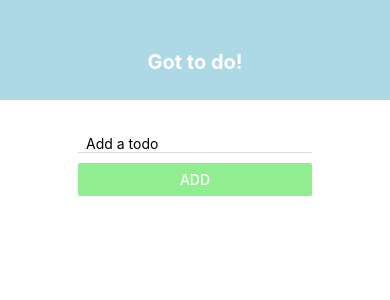
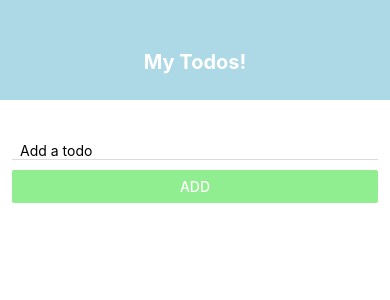
Before and after one commit to Raul184/React_Native_ToDo_List_App, a React Native app: screen / in a window 390 px wide. Shown: the top 300 px of the page. Built offline with nearby package versions, Linux system fonts and the light colour scheme.

Commit message:
small ui changes applied

```diff
--- a/App.js
+++ b/App.js
@@ -61,12 +61,13 @@ const styles = StyleSheet.create({
   container: {
     flex: 1,
     backgroundColor: '#fff',
-    alignItems: 'center',
   },
   content: {
-    padding: 5
+    flex:1,
+    padding: 12
   },
   list: {
+    flex:1,
     marginTop: 15
   }
 });
--- a/components/header/header.js
+++ b/components/header/header.js
@@ -4,7 +4,7 @@ import { StyleSheet , View , Text} from 'react-native'
 const Header = () => {
   return (
     <View style={styles.header}>
-      <Text style={styles.title}>Got to do!</Text>
+      <Text style={styles.title}>My Todos!</Text>
     </View>
   )
 }
```
